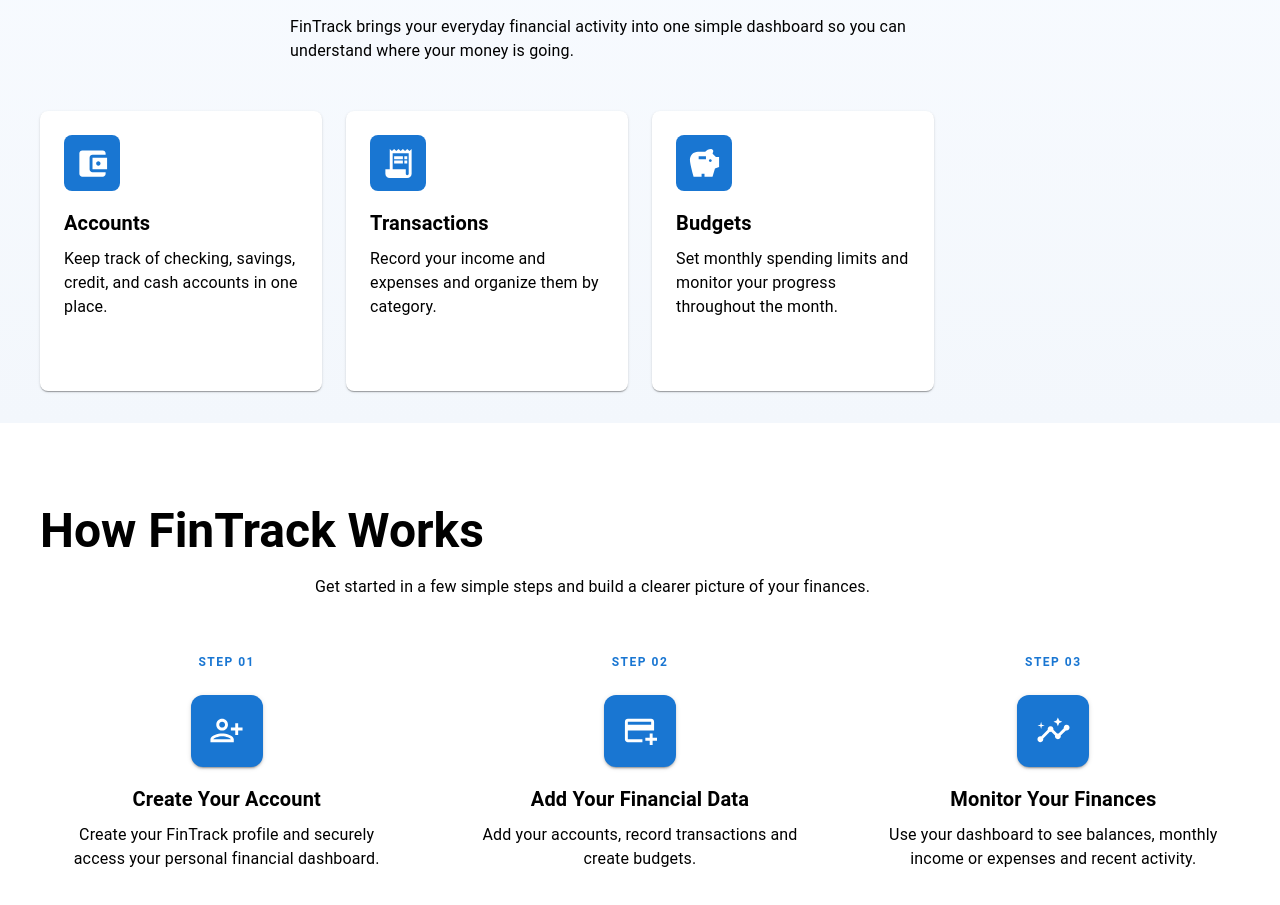
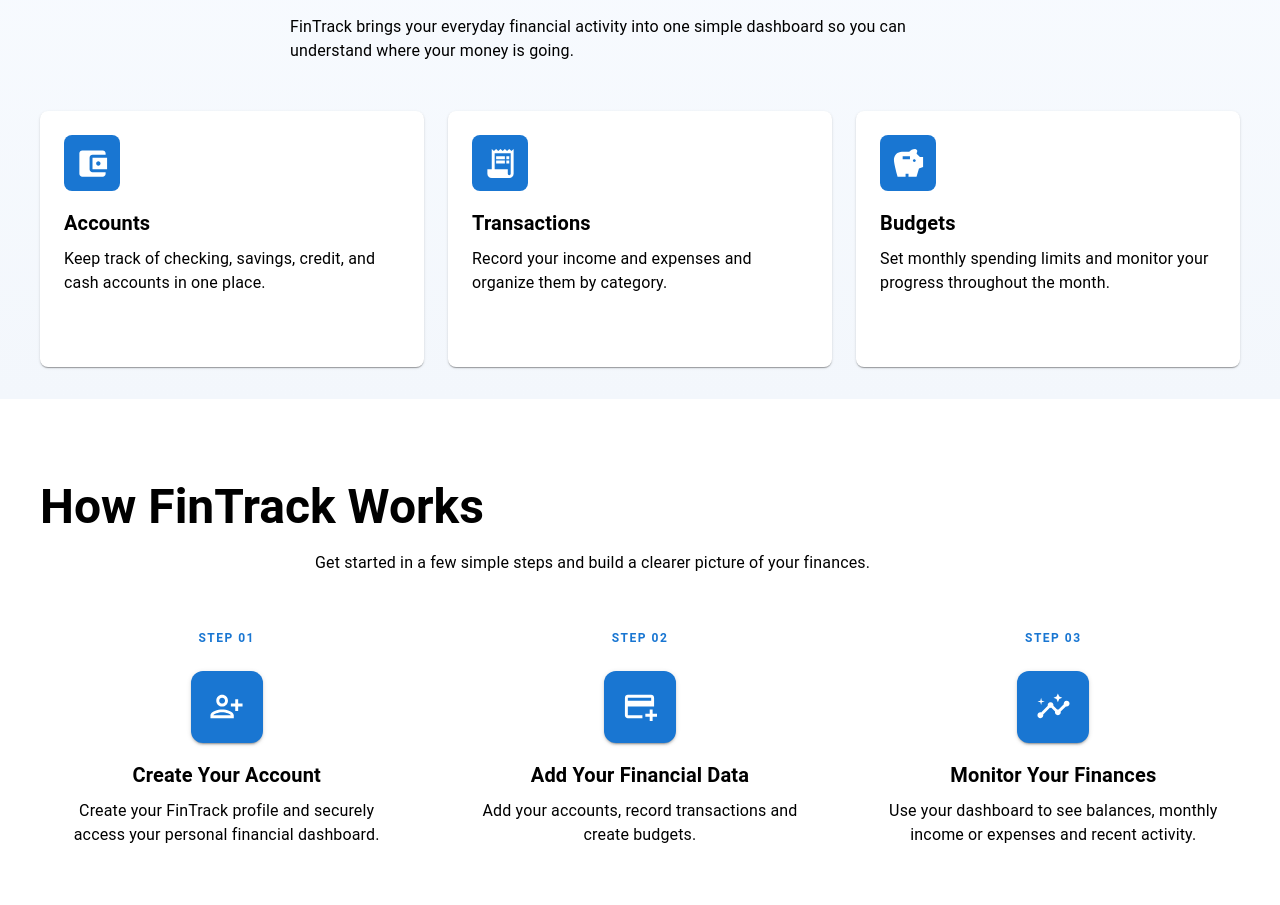
Before and after one commit to jonathandiazortiz062-ui/fintrack-app, a React (Vite) app in the folder client/: page / in a window 1280 px wide. Shown: the part 924-1829 px from the top of the page. Built offline with nearby package versions, Linux system fonts and the light colour scheme; no server answers.

Commit message:
Center home feature cards

```diff
--- a/client/src/pages/Home.jsx
+++ b/client/src/pages/Home.jsx
@@ -337,7 +337,7 @@
               gridTemplateColumns: {
                 xs: "1fr",
                 sm: "repeat(2, 1fr)",
-                md: "repeat(4, 1fr)",
+                md: "repeat(3, 1fr)",
               },
               gap: 3,
             }}
```
